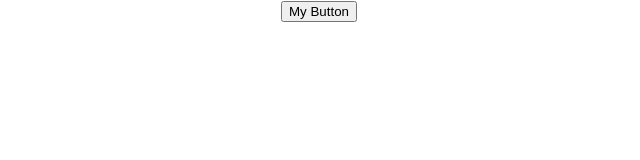
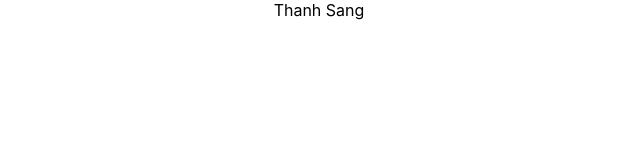
Before and after one commit to sangotp/reactjs_typescript_tutorials, a React (Create React App) app: page / in a window 1280 px wide. Shown: the top 160 px of the page, without its empty margins (321-961 px from the left). Built offline with nearby package versions, Linux system fonts and the light colour scheme.

Commit message:
Extracting A Components Prop Types In ReactJS + Typescript Project

```diff
--- a/src/App.tsx
+++ b/src/App.tsx
@@ -24,6 +24,7 @@ import { List } from './components/generics/List';
 import { RandomNumber } from './components/restriction/RandomNumber';
 import { Toast } from './components/templateliterals/Toast';
 import { Button } from './components/html/Button';
+import { CustomComponent } from './components/html/CustomComponent';
 
 function App() {
   const personName = {
@@ -111,9 +112,11 @@ function App() {
 
       {/* <Toast position='center' /> */}
 
-      <Button varient='primary' onClick={() => console.log('Clicked')}>
+      {/* <Button varient='primary' onClick={() => console.log('Clicked')}>
         My Button
-      </Button>
+      </Button> */}
+
+      <CustomComponent name='Thanh Sang' />
     </div>
   );
 }
--- /dev/null
+++ b/src/components/html/CustomComponent.tsx
@@ -0,0 +1,7 @@
+import { Greet } from "../Greet"
+
+export const CustomComponent = (props: Omit<React.ComponentProps<typeof Greet>, 'isLoggedIn'>) => {
+    return (
+        <div>{props.name}</div>
+    )
+}
```
